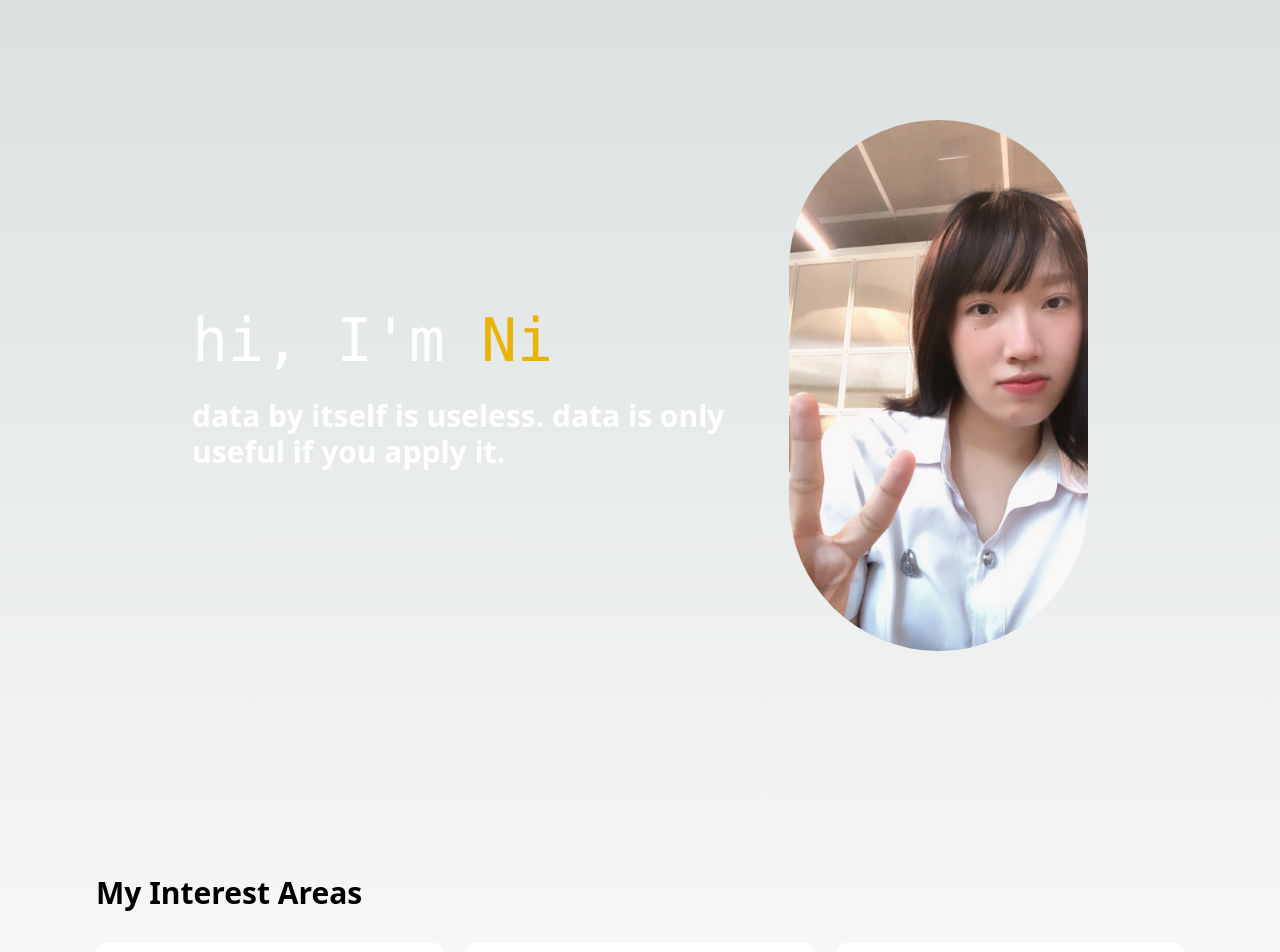
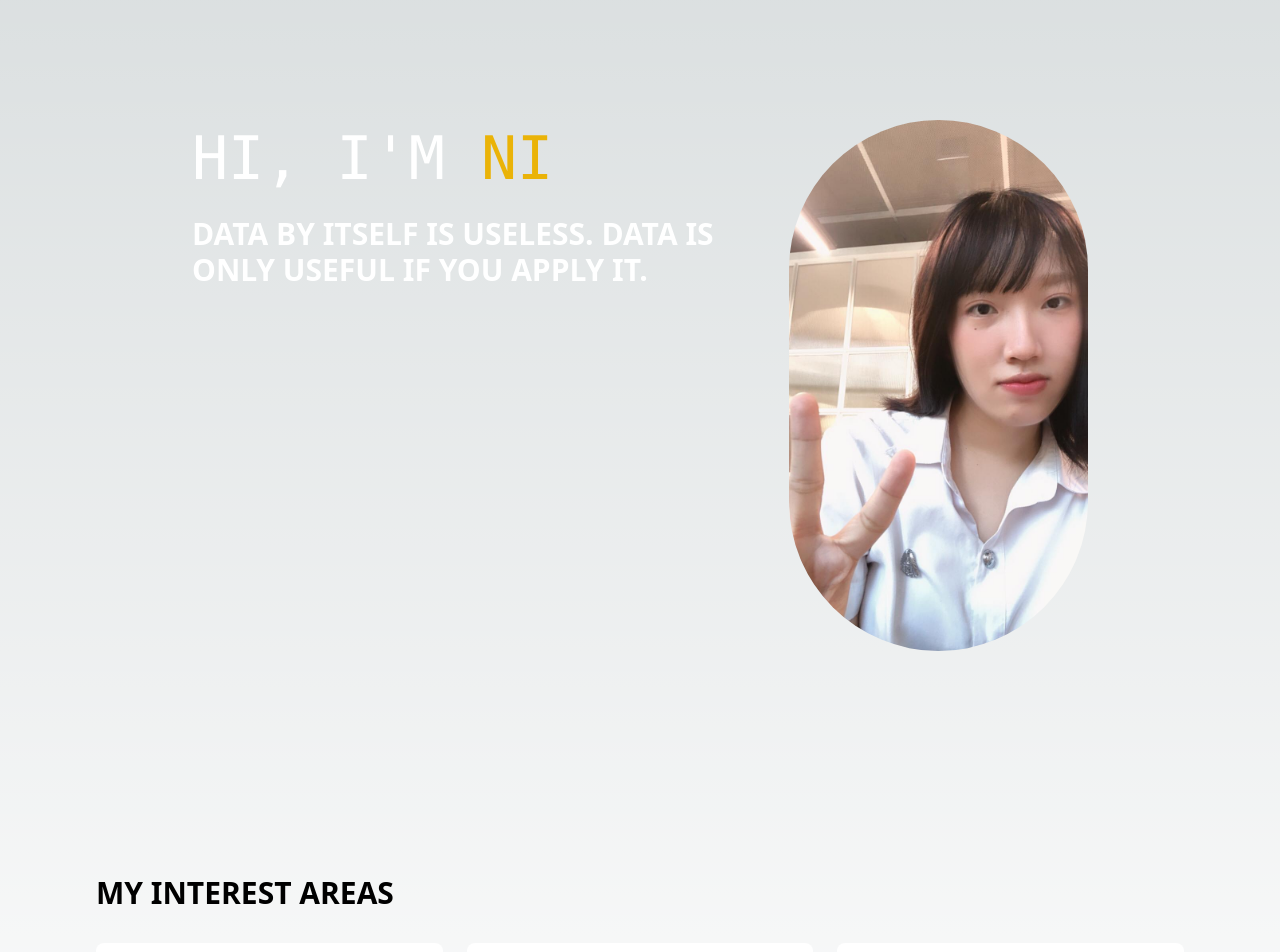
Before and after one commit to Nisarat-A/DA_InternshipPortfolio, a Next.js app: page / in a window 1280 px wide. Shown: the part 200-1152 px from the top of the page. Built offline with nearby package versions, Linux system fonts and the light colour scheme.

Commit message:
upper text

```diff
--- a/src/app/page.tsx
+++ b/src/app/page.tsx
@@ -8,16 +8,21 @@ export default function Home() {
     <main className="flex min-h-screen flex-col items-center justify-between p-24">
       <div>
         <section className="bg-brand-accent text-white py-16">
-        <div className="container mx-auto flex items-center justify-between p-24">
+          <div className="container mx-auto flex items-start justify-between p-24">
             <div className="w-2/3">
               <h1 className="mb-1 font-mono text-4xl md:text-6xl">
+                <span className="uppercase">
                   hi, I&apos;m <br className="block md:hidden" />
                   <span className="inline-flex h-20 pt-2 overflow-x-hidden animate-type group-hover:animate-type-reverse whitespace-nowrap text-yellow-500 text-lg md:text-6xl md:leading-none md:h">
                     Nisarat 👋
                   </span>
+                </span>
               </h1>
               <div className="text-xl font-semibold md:text-3xl mt-4">
-              data by itself is useless. data is only useful if you apply it.
+                <span className="uppercase">
+                  data by itself is useless. data is only useful if you apply
+                  it.
+                </span>
               </div>
             </div>
             <div className="w-1/3 flex justify-center">
@@ -34,7 +39,9 @@ export default function Home() {
         </section>
         <section className="py-16">
           <div className="container mx-auto">
-          <h2 className="text-3xl font-bold mb-8">My Interest Areas</h2>
+            <h2 className="text-3xl font-bold mb-8 uppercase">
+              My Interest Areas
+            </h2>
             <div className="grid grid-cols-1 md:grid-cols-2 lg:grid-cols-3 gap-6">
               <InterestCard
                 title="Financial Markets"
```
Lines whose indentation alone changed are shown as unchanged.
